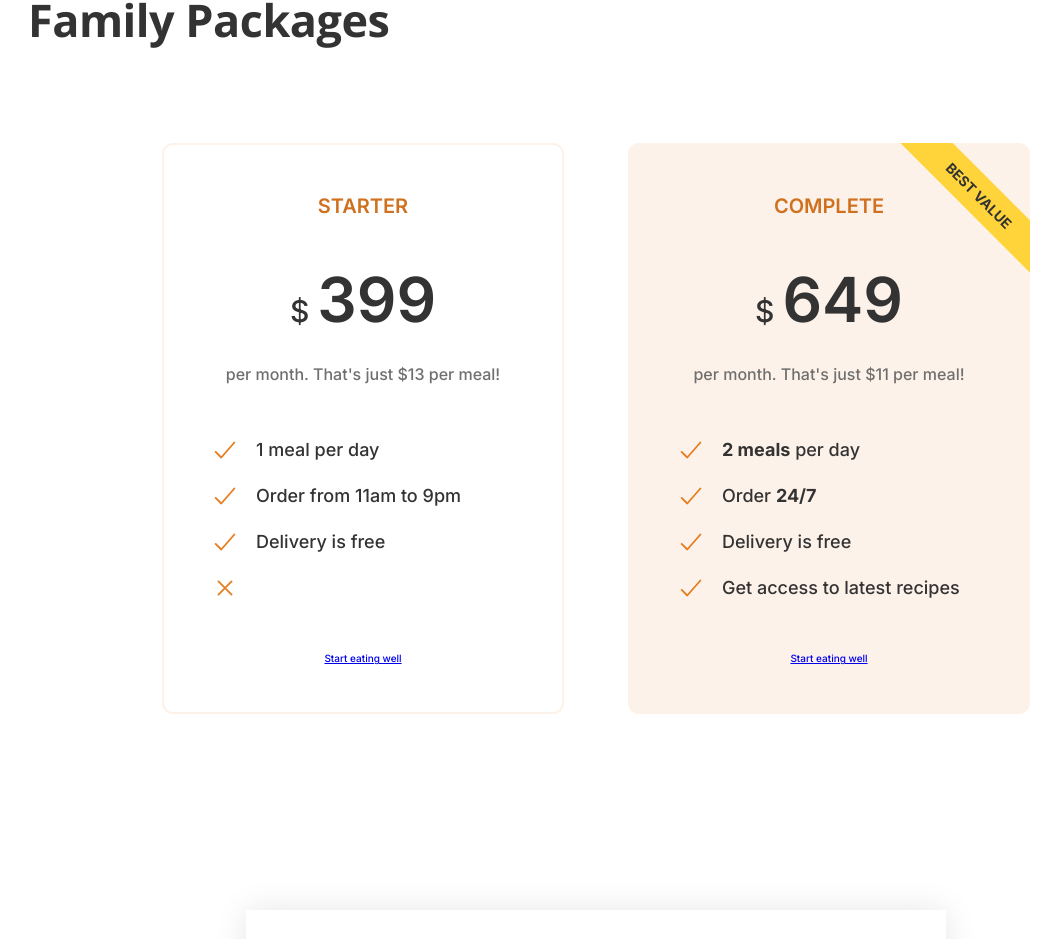
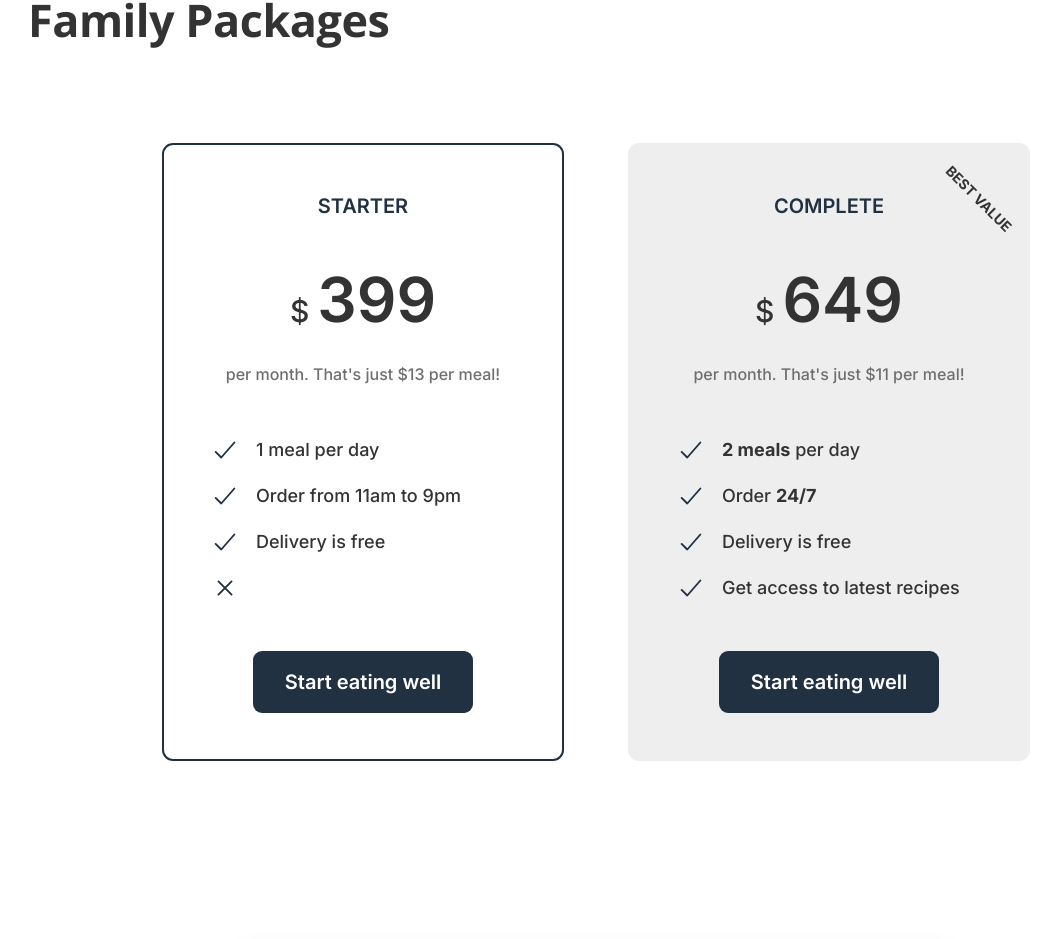
Before and after one commit to gah-code/my-photoloop-app, a React (Vite) app: page / in a window 1280 px wide. Shown: the part 4522-5461 px from the top of the page, without its empty margins (44-1105 px from the left). Built offline with nearby package versions, Linux system fonts and the light colour scheme; the HTML template or start-up script is replaced by a standard one.

Commit message:
price cards

```diff
--- a/src/components/layout/packages/Packages.styles.scss
+++ b/src/components/layout/packages/Packages.styles.scss
@@ -9,12 +9,12 @@
 
 .pricing-plan--starter {
   justify-self: end;
-  border: 2px solid #fdf2e9;
+  border: 2px solid var(--color-primary);
   padding: 4.6rem;
 }
 
 .pricing-plan--complete {
-  background-color: #fdf2e9;
+  background-color: var(--color-grey-light-2);
   padding: 4.8rem;
   position: relative;
   overflow: hidden;
@@ -30,7 +30,7 @@
   font-size: 1.4rem;
   font-weight: 700;
   color: #333;
-  background-color: #ffd43b;
+  background-color: var(--color-grey-light-2);
   padding: 0.8rem 8rem;
   transform: rotate(45deg);
 }
@@ -41,7 +41,7 @@
 }
 
 .plan-name {
-  color: #cf711f;
+  color: var(--color-primary);
   font-weight: 600;
   font-size: 2rem;
   text-transform: uppercase;
@@ -97,7 +97,7 @@
 .list-icon {
   width: 3rem;
   height: 3rem;
-  color: #e67e22;
+  color: var(--color-primary);
 }
 
 *:focus {
@@ -106,3 +106,42 @@
   /* outline-offset: 8px; */
   box-shadow: 0 0 0 0.8rem rgba(230, 125, 34, 0.5);
 }
+
+.btn,
+.btn:link,
+.btn:visited {
+  display: inline-block;
+
+  text-decoration: none;
+  font-size: 2rem;
+  font-weight: 600;
+  padding: 1.6rem 3.2rem;
+  border-radius: 9px;
+
+  /* Only necessary for .btn */
+  border: none;
+  cursor: pointer;
+  font-family: inherit;
+
+  /* Put transition on original "state" */
+  /* transition: background-color 0.3s; */
+  transition: all 0.3s;
+}
+
+.btn--full:link,
+.btn--full:visited {
+  background-color: var(--color-primary);
+  color: #fff;
+}
+
+.btn--full:hover,
+.btn--full:active {
+  background-color: var(--color-secondary);
+  transform: translateY(-3px);
+  box-shadow: 0 1rem 2rem rgba(rgb(122, 119, 119), 0.6);
+
+  &::after {
+    transform: scaleX(1.4) scaleY(1.6);
+    opacity: 0;
+  }
+}
```
